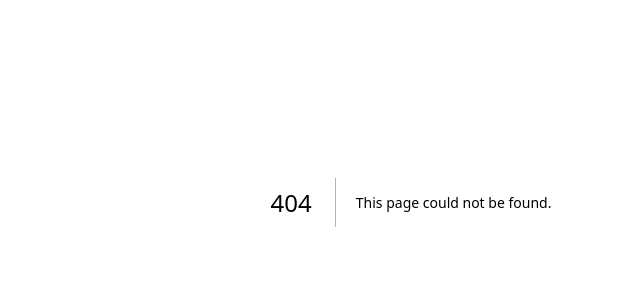
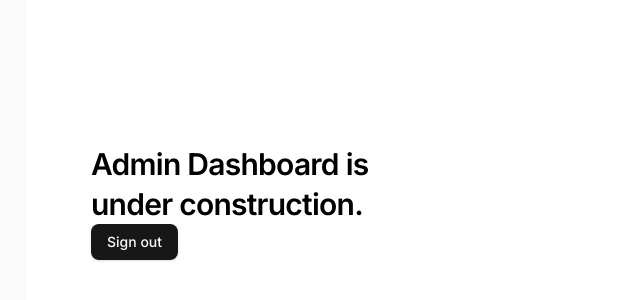
Before and after one commit to HCMUTE-RTIC/JurisQBank, a Next.js app in the folder client/: page /admin/dashboard in a window 1280 px wide. Before the commit this address had no page. Shown: the part 198-498 px from the top of the page, without its empty margins (229-869 px from the left). Built offline with nearby package versions, Linux system fonts and the light colour scheme; no server answers; sample sign-in values are in the browser's storage.

Commit message:
feat: Admin role check

```diff
--- /dev/null
+++ b/client/app/admin/dashboard/page.tsx
@@ -0,0 +1,10 @@
+import AdminLayout from "@/components/layouts/admin-layout"
+import AdminDashboard from "@/components/admin-dashboard/admin-dashboard"
+
+export default function DashboardPage() {
+    return (
+        <AdminLayout>
+            <AdminDashboard />
+        </AdminLayout>
+    )
+}
--- /dev/null
+++ b/client/components/admin-dashboard/admin-dashboard.tsx
@@ -0,0 +1,17 @@
+"use client";
+
+import { Button } from "../ui/button";
+import { signOut } from "next-auth/react";
+
+export default function AdminDashboard() {
+  return (
+    <div className="flex min-h-screen items-center justify-center bg-zinc-50 font-sans dark:bg-black">
+      <main className="flex min-h-screen w-full max-w-3xl flex-col items-center justify-center py-32 px-16 bg-white dark:bg-black sm:items-start">
+        <h1 className="max-w-xs text-3xl font-semibold leading-10 tracking-tight text-black dark:text-zinc-50">
+          Admin Dashboard is under construction.
+        </h1>
+        <Button variant={"default"} onClick={() => signOut()}>Sign out</Button>
+      </main>
+    </div>
+  );
+}
--- /dev/null
+++ b/client/components/layouts/admin-layout.tsx
@@ -0,0 +1,28 @@
+"use client";
+
+import { useState, useEffect, use } from "react";
+import { useSession } from "next-auth/react";
+import { useRouter } from "next/navigation";
+
+export default function AdminLayout({ children }: { children: React.ReactNode }) {
+    const { data: session, status } = useSession();
+  const router = useRouter();
+  const [isAuthenticated, setIsAuthenticated] = useState(false);
+  useEffect(() => {
+    if (status === "loading") return; // Do nothing while loading
+    if (status === "unauthenticated") {
+      router.push("/login");
+    } else if (status === "authenticated") {
+      setIsAuthenticated(true);
+    }
+  }, [session, status, router]);
+
+  if (status === "loading") {
+    return <div>Loading...</div>; // You can replace this with a spinner or skeleton
+  }
+  if (!isAuthenticated) {
+    return null;
+  }
+
+  return <>{children}</>;
+}
```
